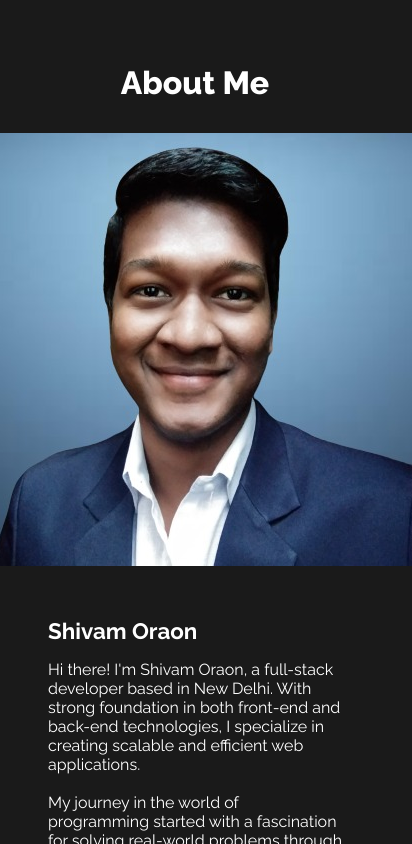
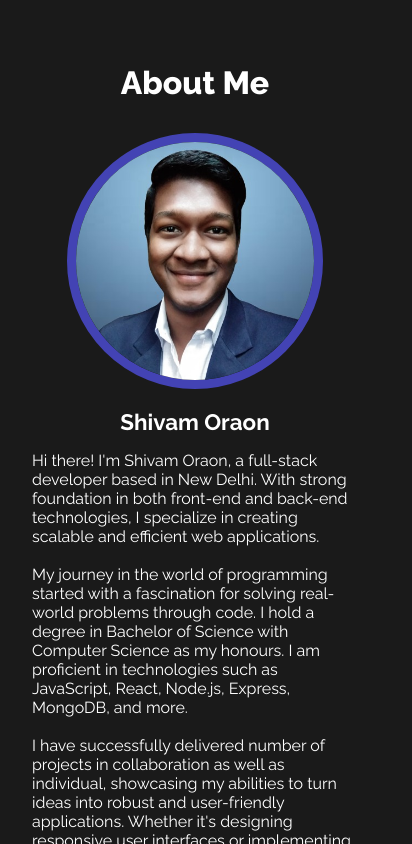
Before and after one commit to OraonShivam21/OraonShivam21.github.io, a React (Create React App) app: page / in a window 390 px wide. Shown: the part 860-1704 px from the top of the page, 412 px wide, since content can reach past the window. Built offline with nearby package versions, Linux system fonts and the light colour scheme.

Commit message:
completed about me

```diff
--- a/src/styles/About.css
+++ b/src/styles/About.css
@@ -12,17 +12,31 @@
   display: flex;
   align-items: center;
   justify-content: center;
-  gap: 3rem;
+  gap: 5rem;
   padding: 2rem 0;
 }
 
 #user-detail-name {
-    margin-bottom: 1rem;
+  margin-bottom: 1rem;
+}
+
+.about-body-content {
+  flex: 2;
+}
+
+.about-body-profile {
+  flex: 1.2;
+}
+
+.about-body-profile img {
+  border: .6rem solid rgb(67, 67, 180);
+  border-radius: 50%;
+  width: 20rem;
 }
 
 @media screen and (max-width: 1040px) {
   #about {
-    padding: 5rem 3rem;
+    padding: 5rem 2rem;
   }
   .about-heading {
     font-size: 2rem;
@@ -30,9 +44,14 @@
   }
   #user-detail-name {
     font-size: 1.4rem;
+    text-align: center;
   }
   .about-body {
     flex-direction: column-reverse;
     padding: 1rem 0;
+    gap: 1rem;
+  }
+  .about-body-profile img {
+    width: 16rem;
   }
 }
```
Also changed, not shown: src/assets/Shivam_Oraon_Profile.jpg (added).
